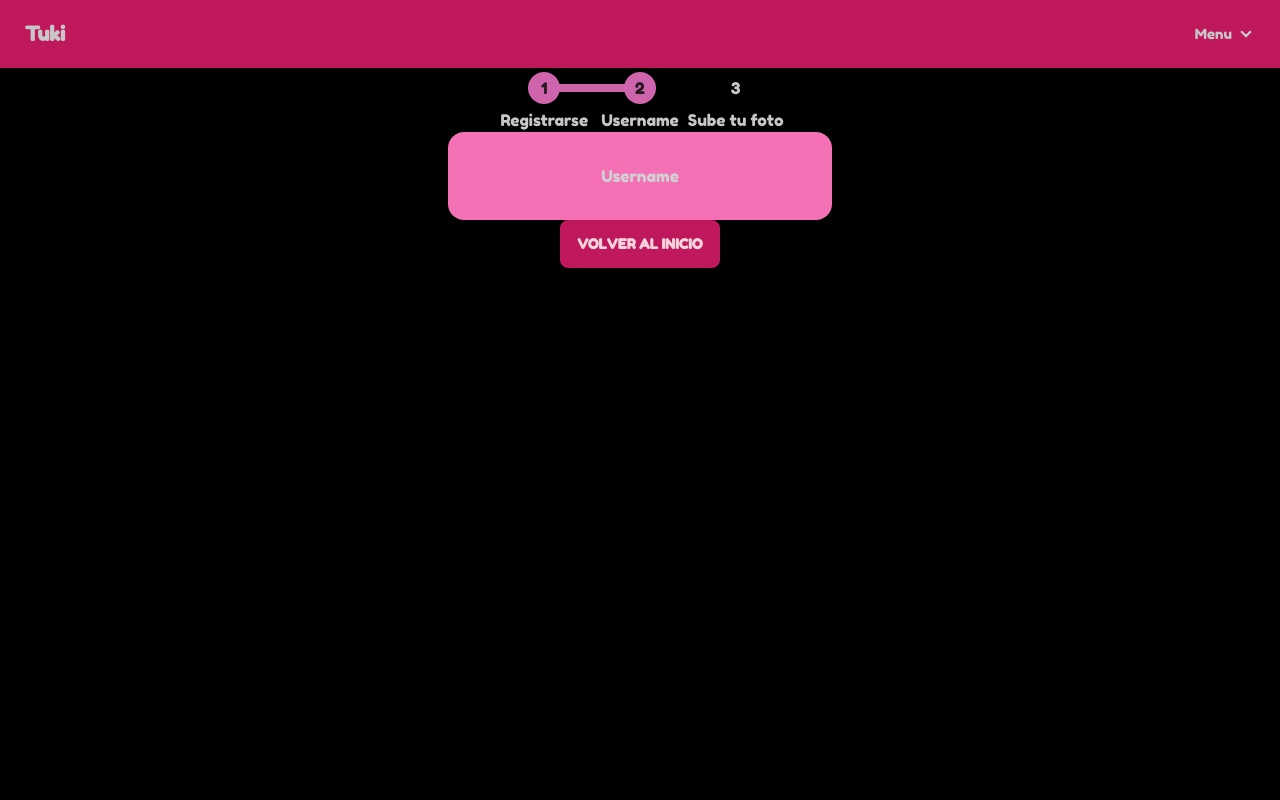
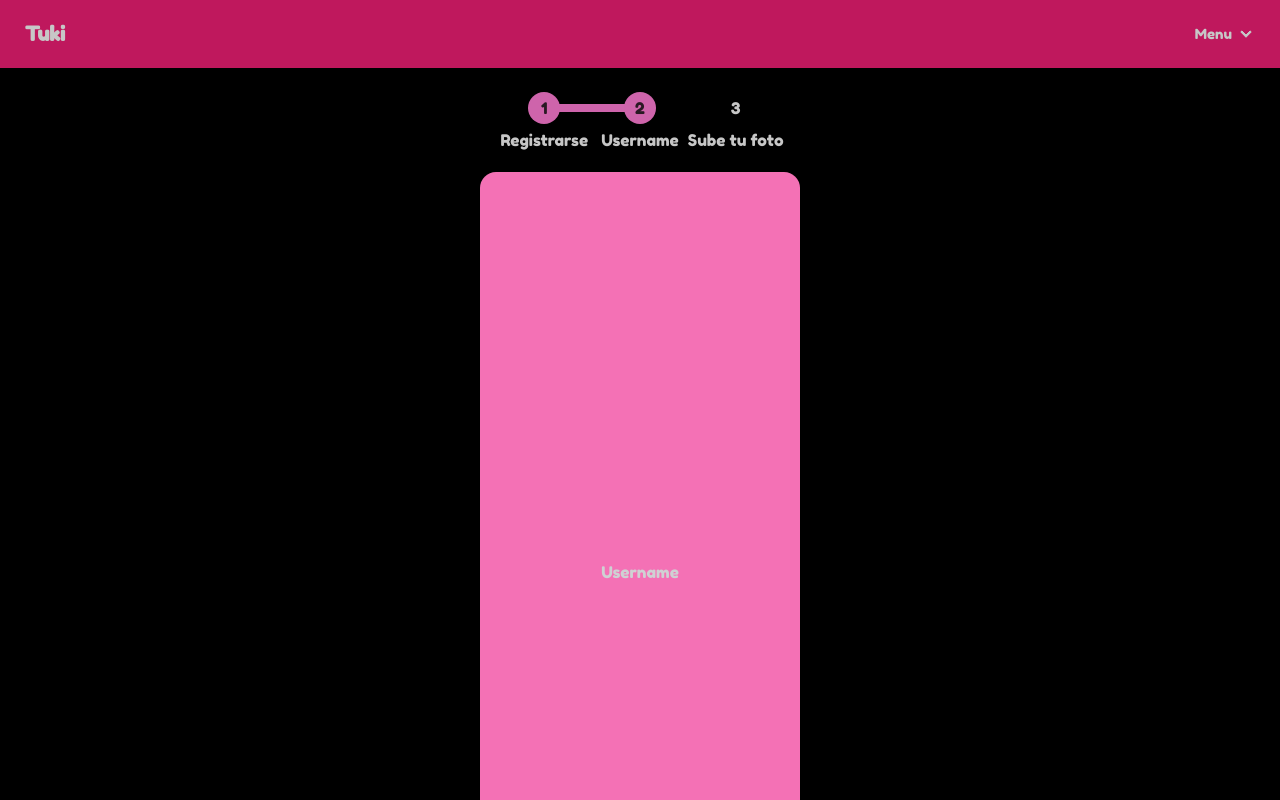
Before and after one commit to ShinyBread/Silli-Project, a SvelteKit app: page /login/username in a window 1280 px wide. Shown: the top 800 px of the page. Built offline with nearby package versions, Linux system fonts and the light colour scheme.

Commit message:
sticky navbar and opacity logic

```diff
--- a/src/lib/components/Header.svelte
+++ /dev/null
@@ -1,20 +0,0 @@
-<header class="navbar bg-secondary">
-    <div class="flex-1">
-      <p class="btn btn-ghost normal-case text-xl">Tuki</p>
-    </div>
-    <div class="relative">
-      <ul class="menu menu-horizontal">
-        <li>
-          <details>
-            <summary>
-              Menu
-            </summary>
-            <ul class="p-2 bg-accent top-10">
-              <li><a href="/.">Inicio</a></li>
-              <li><a href="/about">About</a></li>
-            </ul>
-          </details>
-        </li>
-      </ul>
-    </div>
-</header>
--- /dev/null
+++ b/src/lib/components/NavBar.svelte
@@ -0,0 +1,43 @@
+<script lang="ts">
+  import { onMount } from 'svelte';
+  let opacity: number = 1;
+
+  onMount(() => {
+    const navbar: HTMLElement | null = document.getElementById('navbar');
+    window.addEventListener('scroll', () => {
+      const scrollHeight: number = window.pageYOffset;
+      const navbarHeight: number = navbar ? navbar.offsetHeight : 0;
+      opacity = 1 - scrollHeight / navbarHeight;
+
+      if (opacity < 0) {
+        opacity = 0.85;
+      }
+
+      if (navbar) {
+        navbar.style.opacity = opacity.toString();
+      }
+    });
+  });
+</script>
+
+
+<nav id="navbar" class="navbar bg-secondary sticky top-0 z-10">
+  <div class="flex-1">
+    <p class="btn btn-ghost normal-case text-xl">Tuki</p>
+  </div>
+  <div class="relative">
+    <ul class="menu menu-horizontal">
+      <li>
+        <details>
+          <summary>
+            Menu
+          </summary>
+          <ul class="p-2 bg-accent top-10">
+            <li><a href="/.">Inicio</a></li>
+            <li><a href="/about">About</a></li>
+          </ul>
+        </details>
+      </li>
+    </ul>
+  </div>
+</nav>
--- a/src/routes/+layout.svelte
+++ b/src/routes/+layout.svelte
@@ -1,9 +1,9 @@
 <script lang="ts">
     import "../app.css";
-    import Header from "$lib/components/Header.svelte";
+    import NavBar from "$lib/components/NavBar.svelte";
     import Footer from "$lib/components/Footer.svelte";
 </script>
-<Header></Header>
+<NavBar></NavBar>
 <main class="min-h-screen">
     <slot />
 </main>
--- a/src/routes/login/+layout.svelte
+++ b/src/routes/login/+layout.svelte
@@ -2,7 +2,7 @@
     import {page} from "$app/stores";
 </script>
 
-<div class="items-center text-center ">
+<div class="items-center text-center p-5 ">
     <ul class="steps">
         <a href="/login" class="step step-primary">Registrarse</a>
         <a
@@ -19,12 +19,14 @@
 </div>
 
 
-<section class="card w-96 bg-accent text-neutral-content mx-auto">
-    <div class="card-body items-center text-center">
-        <slot></slot>
+<div class="flex flex-col items-center justify-center min-h-screen">
+    <section class="card w-full sm:w-3/4 md:w-1/2 lg:w-1/2 xl:w-1/4 2xl:w-1/5 min-h-[50rem] bg-accent text-neutral-content mx-auto items-center text-center p-5">
+        <div class="card-body flex items-center justify-center">
+            <slot></slot>
+        </div>
+    </section>
+
+    <div class="items-center text-center p-5">
+        <button class="btn btn-secondary"><a href="/.">Volver al Inicio</a></button>
     </div>
-</section>
-
-<div class="items-center text-center">
-    <button class="btn btn-secondary"><a href="/.">Volver al Inicio</a></button>
 </div>
```
